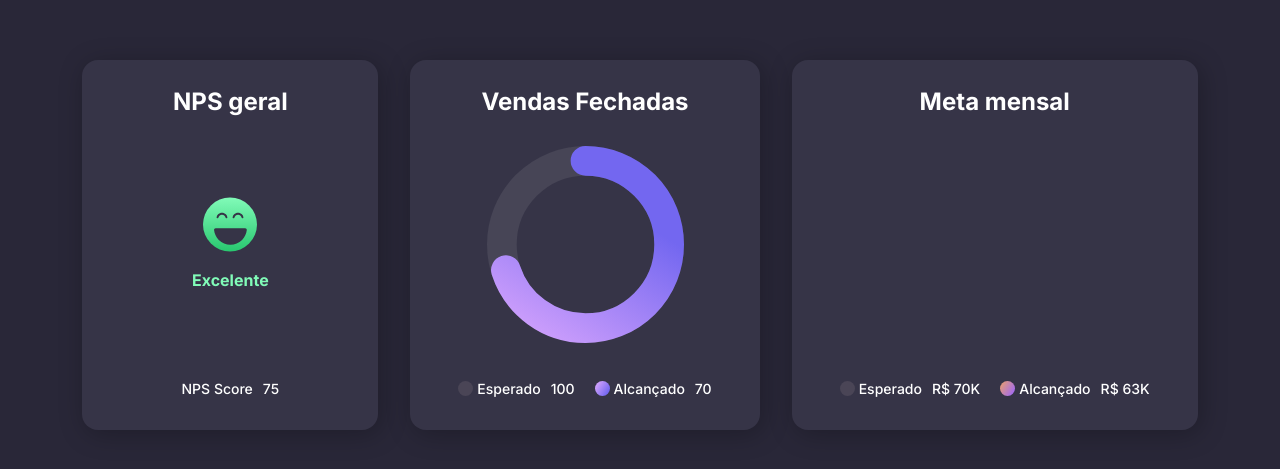
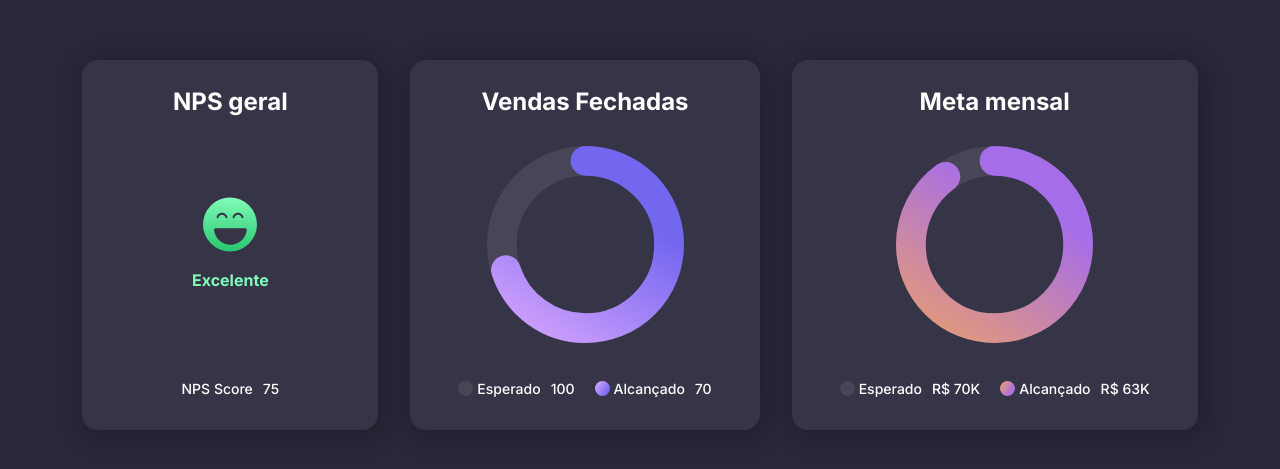
Before and after one commit to leticea/dashboard, a plain HTML site: page index.html in a window 1280 px wide. Shown: the part 155-624 px from the top of the page. Drawn offline with Linux system fonts and the light colour scheme.

Commit message:
estilizando o gráfico do goal

```diff
--- a/index.html
+++ b/index.html
@@ -76,7 +76,31 @@
       </div>
       <div class="box goal grid">
         <div class="top">Meta mensal</div>
-        <div class="middle"></div>
+        <div class="middle">
+          <svg viewBox="0 0 232 232" style="--percentage: 90">
+            <circle cx="50%" cy="50%" r="98.5" opacity="0.1" stroke="#D9D9D9" />
+            <circle
+              cx="50%"
+              cy="50%"
+              r="98.5"
+              stroke="url(#paint0_linear_201_104)"
+            />
+
+            <defs>
+              <linearGradient
+                id="paint0_linear_201_104"
+                x1="1.97421e-07"
+                y1="82"
+                x2="154"
+                y2="178"
+                gradientUnits="userSpaceOnUse"
+              >
+                <stop stop-color="#DF9780" />
+                <stop offset="1" stop-color="#A66DE9" />
+              </linearGradient>
+            </defs>
+          </svg>
+        </div>
         <div class="bottom">
           <div class="item">
             <span>Esperado</span>
--- a/style.css
+++ b/style.css
@@ -132,4 +132,13 @@ svg circle:nth-child(1) {
 svg circle:nth-child(2) {
   stroke-dashoffset: calc(618 - (618 * var(--percentage))/100);
   stroke-linecap: round;
+
+  animation: progress 1s ease-in-out;
 }
+
+@keyframes progress {
+  0% {
+    stroke-dasharray: 618;
+    stroke-dashoffset: 618;
+  }
+}
```
Also changed, not shown: assets/Ellipse 2.svg (added).
